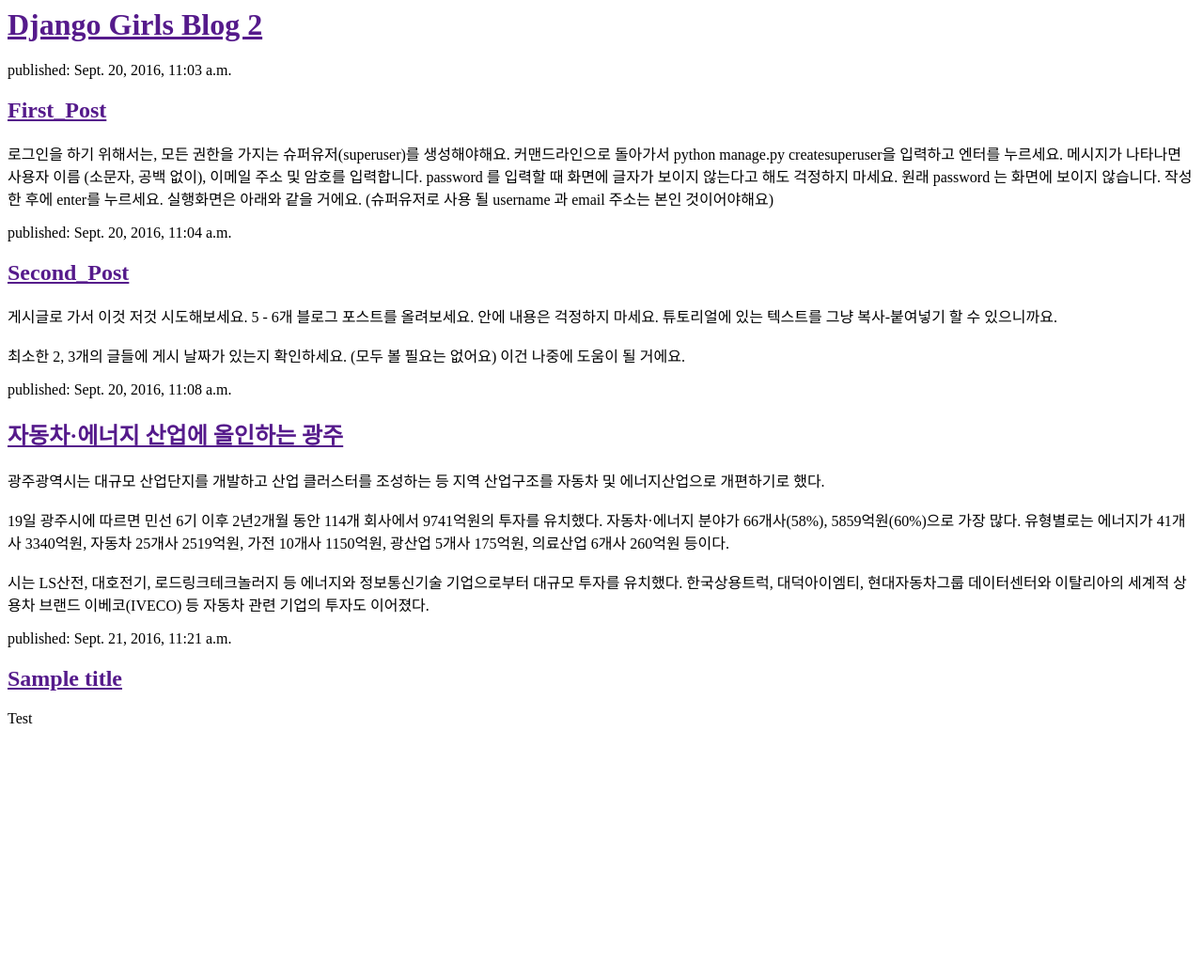
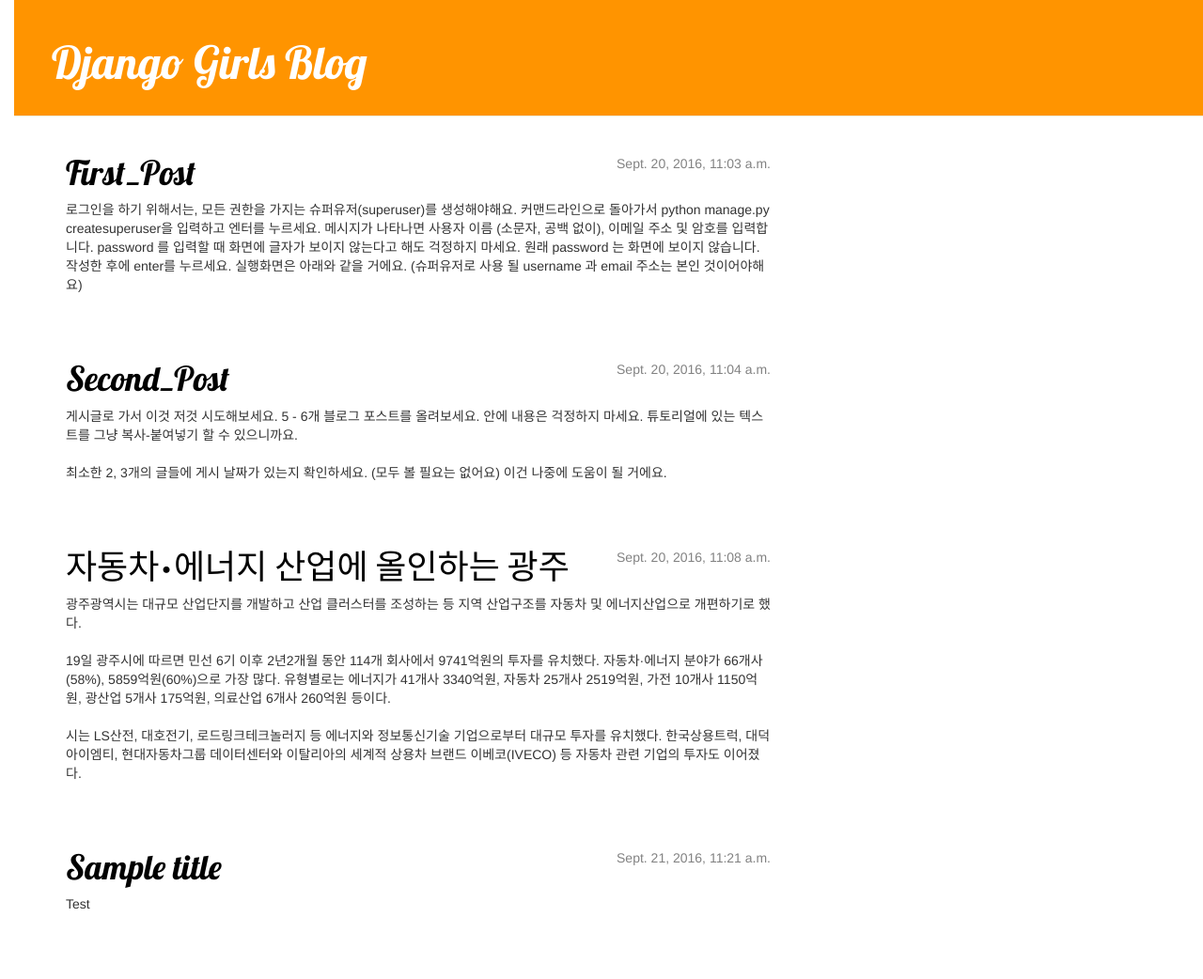
Before and after one commit to yunhy/yun-first-blog, a Django app: page / in a window 1280 px wide. Shown: the whole page at 94% size. Before the commit the page ends 770 px from the top, so only its background shows below. Run offline with Django 3.2, Linux system fonts and the light colour scheme; data comes from the database, SQL or seed files in the repository; some libraries are stand-ins or nearby versions.

Commit message:
Added view and template

```diff
--- /dev/null
+++ b/myblog/static/css/myblog.css
@@ -0,0 +1,56 @@
+h1 a {
+	color: #FCA205;
+	font-family: 'Lobster';
+}
+
+body {
+	padding-left: 15px;
+}
+
+.page-header {
+    background-color: #ff9400;
+    margin-top: 0;
+    padding: 20px 20px 20px 40px;
+}
+
+.page-header h1, .page-header h1 a, .page-header h1 a:visited, .page-header h1 a:active {
+    color: #ffffff;
+    font-size: 36pt;
+    text-decoration: none;
+}
+
+.content {
+    margin-left: 40px;
+}
+
+h1, h2, h3, h4 {
+    font-family: 'Lobster', cursive;
+}
+
+.date {
+    float: right;
+    color: #828282;
+}
+
+.save {
+    float: right;
+}
+
+.post-form textarea, .post-form input {
+    width: 100%;
+}
+
+.top-menu, .top-menu:hover, .top-menu:visited {
+    color: #ffffff;
+    float: right;
+    font-size: 26pt;
+    margin-right: 20px;
+}
+
+.post {
+    margin-bottom: 70px;
+}
+
+.post h1 a, .post h1 a:visited {
+	color: #000000;
+}
--- /dev/null
+++ b/myblog/templates/myblog/base.html
@@ -0,0 +1,24 @@
+{% load staticfiles %}
+<html>
+	<head>
+		<title>Django Girls blog</title>
+		<link rel="stylesheet" href="//maxcdn.bootstrapcdn.com/bootstrap/3.2.0/css/bootstrap.min.css">
+		<link rel="stylesheet" href="//maxcdn.bootstrapcdn.com/bootstrap/3.2.0/css/bootstrap-theme.min.css">
+		<link rel="stylesheet" href="{% static 'css/myblog.css' %}">
+		<link href="https://fonts.googleapis.com/css?family=Lobster&subset=latin,latin-ext" rel="stylesheet" type="text/css">
+	</head>
+	<body>
+		<div class="page-header">
+            <h1><a href="/">Django Girls Blog</a></h1>
+        </div>
+
+		<div class="content container">
+			<div class="row">
+				<div class="col-md-8">
+				{% block content %}
+				{% endblock %}
+				</div>
+			</div>
+		</div>
+	</body>
+</html>
--- a/myblog/templates/myblog/mypost.html
+++ b/myblog/templates/myblog/mypost.html
@@ -1,18 +1,13 @@
-<html>
-	<head>
-		<title>Django Girls blog</title>
-	</head>
-	<body>
-		<div>
-			<h1><a href="">Django Girls Blog 2 </a></h1>
+{% extends 'myblog/base.html' %}
+
+{% block content %}
+	{% for post in posts %}
+		<div class="post">
+			<div class="date">
+				{{ post.published_date }}
+			</div>
+			<h1><a href="{% url 'post_detail' pk=post.pk %}">{{ post.title }}</a></h1>
+			<p>{{ post.text|linebreaksbr }}</p>
 		</div>
-
-		{% for post in posts %}
-			<div>
-				<p>published: {{ post.published_date }} </p>
-				<h2><a href="">{{ post.title }}</a></h2>
-				<p>{{ post.text|linebreaksbr }}</p>
-			</div>
-		{% endfor %}
-	</body>
-</html>
+	{% endfor %}
+{% endblock %}
--- a/myblog/urls.py
+++ b/myblog/urls.py
@@ -1,4 +1,7 @@
 from django.conf.urls import url
 from . import views
 
-urlpatterns = [ url(r'^$', views.mypost, name='mypost'), ]
+urlpatterns = [
+	url(r'^$', views.mypost, name='mypost'),
+	url(r'^post/(?P<pk>[0-9]+)/$', views.post_detail, name='post_detail'),
+]
--- a/myblog/views.py
+++ b/myblog/views.py
@@ -1,4 +1,4 @@
-from django.shortcuts import render
+from django.shortcuts import render, get_object_or_404
 from django.utils import timezone
 from .models import Post
 
@@ -7,3 +7,7 @@
 def mypost(request):
 	posts = Post.objects.filter(published_date__lte=timezone.now()).order_by('published_date')
 	return render(request, 'myblog/mypost.html', {'posts':posts})
+
+def post_detail(request,pk):
+	post = get_object_or_404(Post, pk=pk)
+	return render(request, 'myblog/post_detail.html', {'post':post})
```
Also changed, not shown: myblog/templates/myblog/post_detail.html (added, +13 -0 lines).
